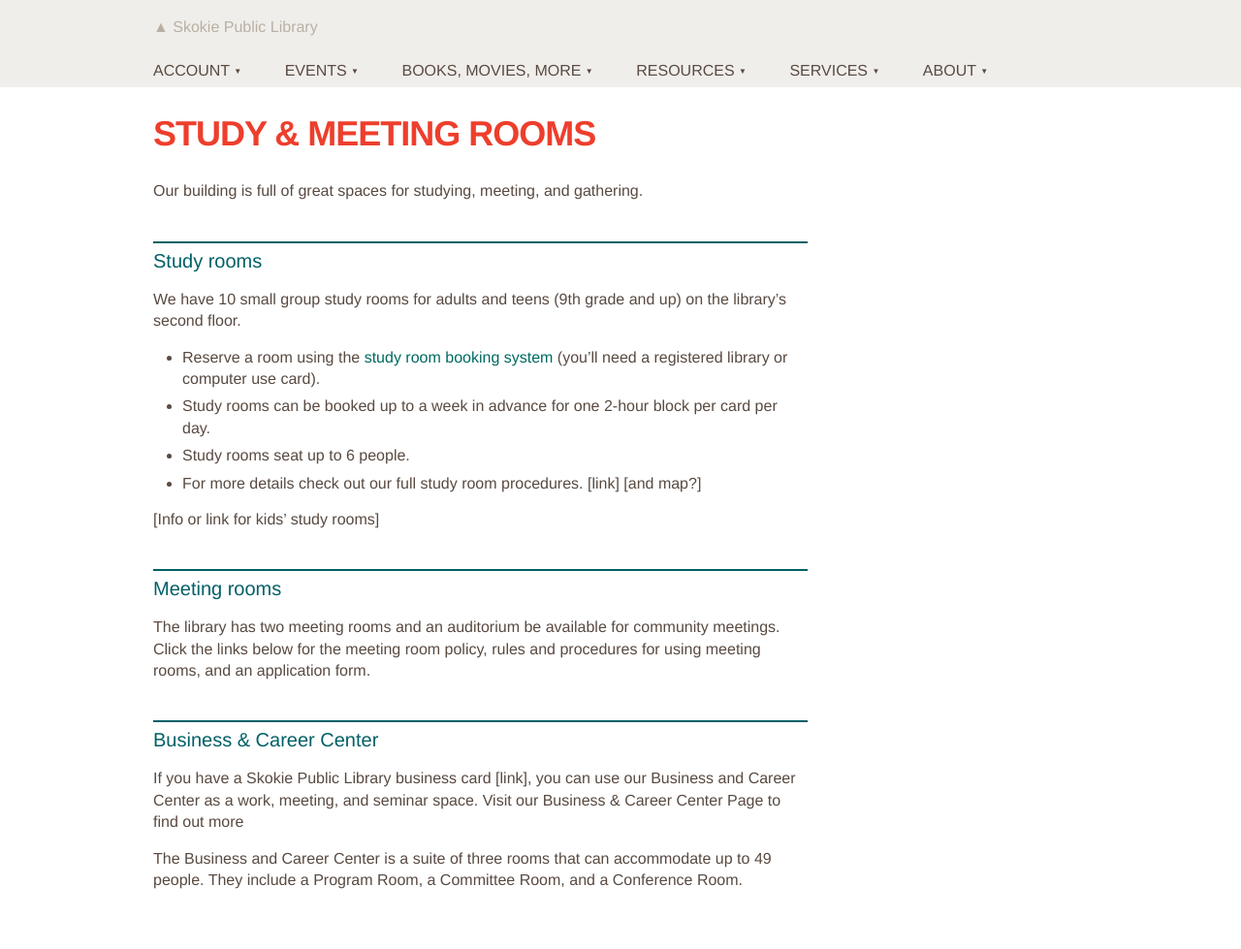
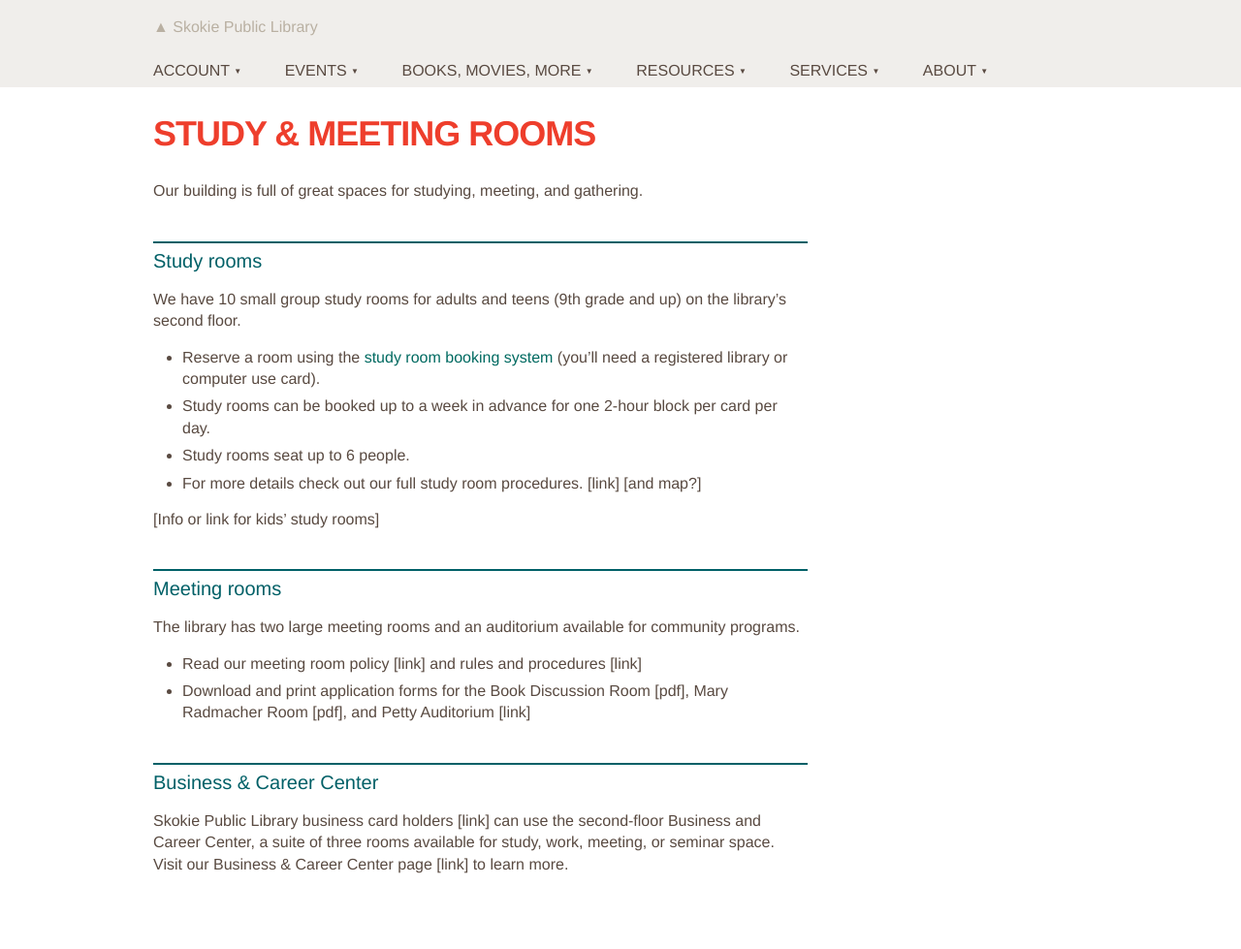
Before and after one commit to skokielibrary/spl-content, a Jekyll site: the page built from _content/mick/services--study-meeting-rooms.markdown, in a window 1280 px wide. Shown: the whole page at 97% size. Built offline with Jekyll 4.4.1, drawn with Linux system fonts in a browser that asks for light colours.

Commit message:
Updated services--study-meeting-rooms.markdown

```diff
--- a/_content/mick/services--study-meeting-rooms.markdown
+++ b/_content/mick/services--study-meeting-rooms.markdown
@@ -17,9 +17,9 @@ We have 10 small group study rooms for adults and teens (9th grade and up) on th
 [Info or link for kids' study rooms]
 
 ##Meeting rooms
-The library has two meeting rooms and an auditorium  be available for community meetings. Click the links below for the meeting room policy, rules and procedures for using meeting rooms, and an application form.
+The library has two large meeting rooms and an auditorium available for community programs.
+- Read our meeting room policy [link] and rules and procedures [link]
+- Download and print application forms for the Book Discussion Room [pdf], Mary Radmacher Room [pdf], and Petty Auditorium [link]
 
 ##Business & Career Center
-If you have a Skokie Public Library business card [link], you can use our Business and Career Center as a work, meeting, and seminar space. Visit our Business & Career Center Page to find out more
-
-The Business and Career Center is a suite of three rooms that can accommodate up to 49 people. They include a Program Room, a Committee Room, and a Conference Room.
+Skokie Public Library business card holders [link] can use the second-floor Business and Career Center, a suite of three rooms available for study, work, meeting, or seminar space. Visit our Business & Career Center page [link] to learn more.
```
